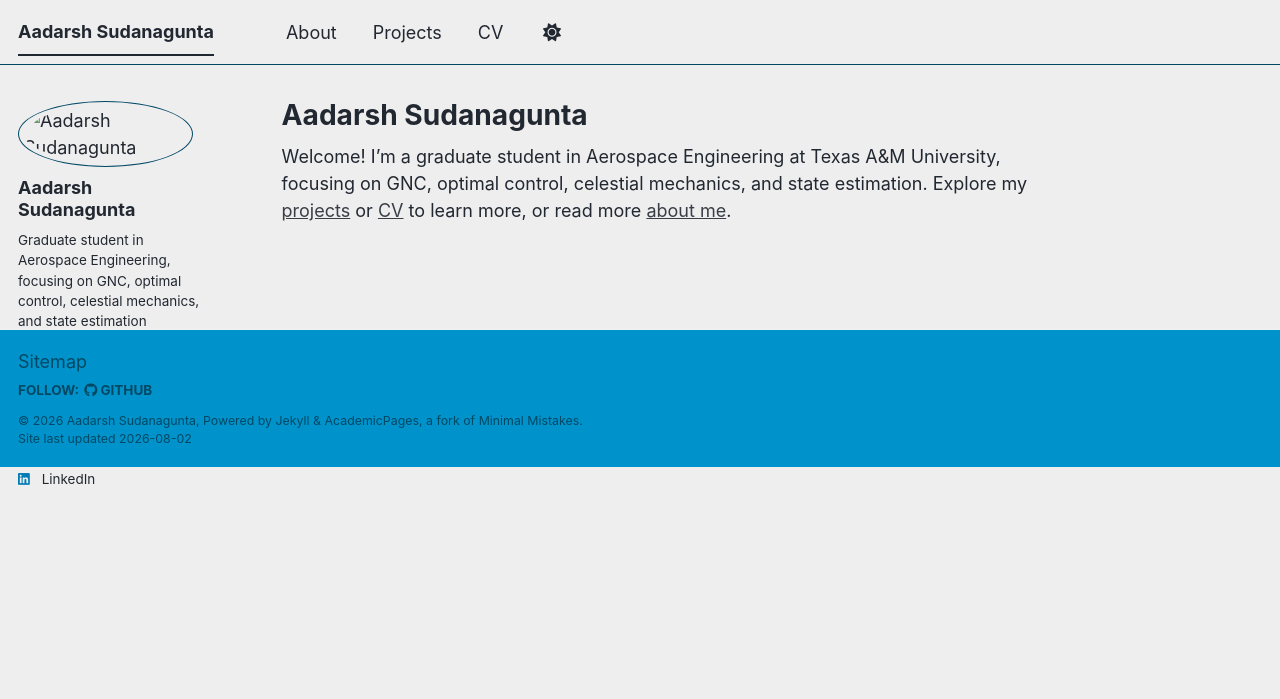
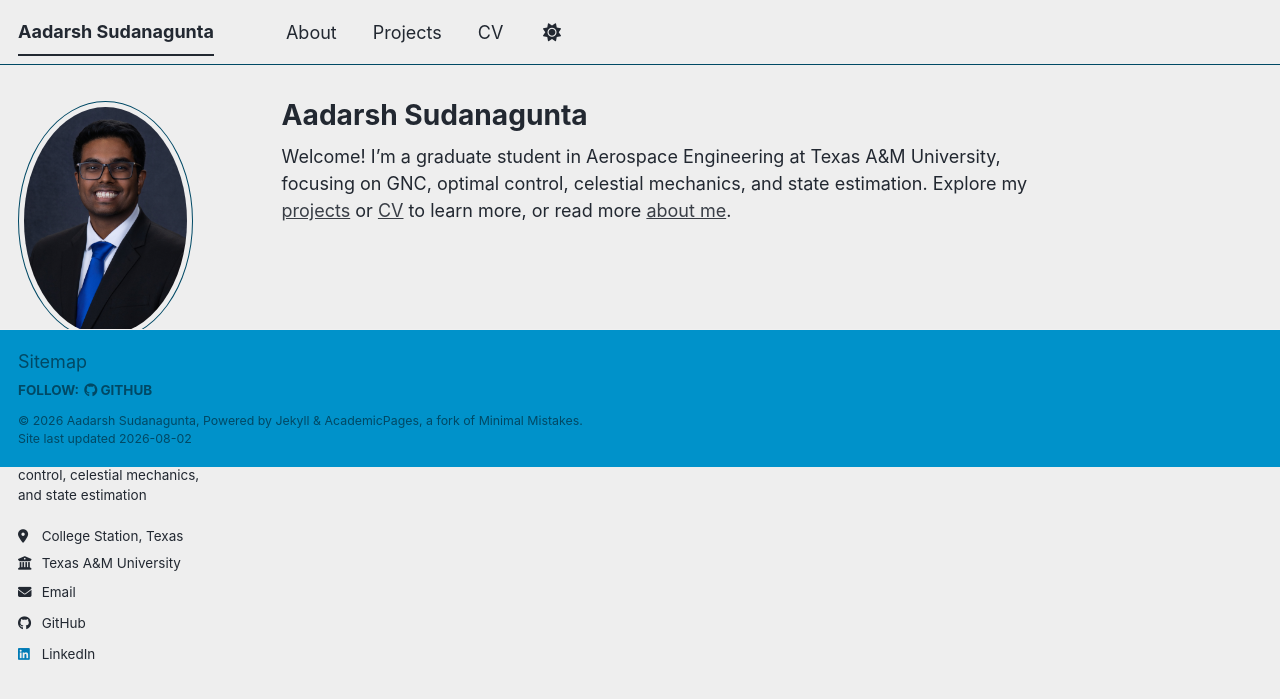
Before and after one commit to aadasud/aadasud.github.io, a Jekyll site: the page built from index.md, in a window 1280 px wide. Shown: the top 699 px of the page. Built offline with Jekyll 4.4.1, drawn with Linux system fonts in a browser that asks for light colours; a script bundle is joined from its source files by our own code; library files that are not in the unit come from our copies.

Commit message:
Update _config.yml

```diff
--- a/_config.yml
+++ b/_config.yml
@@ -23,7 +23,7 @@
 #               Additional customization can be done by editing /_includes/author-profile.html
 author:
   # Biographic information
-  avatar           : "images/Portrait.JPG"
+  avatar           : "Portrait.JPG"
   name             : "Aadarsh Sudanagunta"
   pronouns         : # example: "she/her"
   bio              : "Graduate student in Aerospace Engineering, focusing on GNC, optimal control, celestial mechanics, and state estimation"
```
